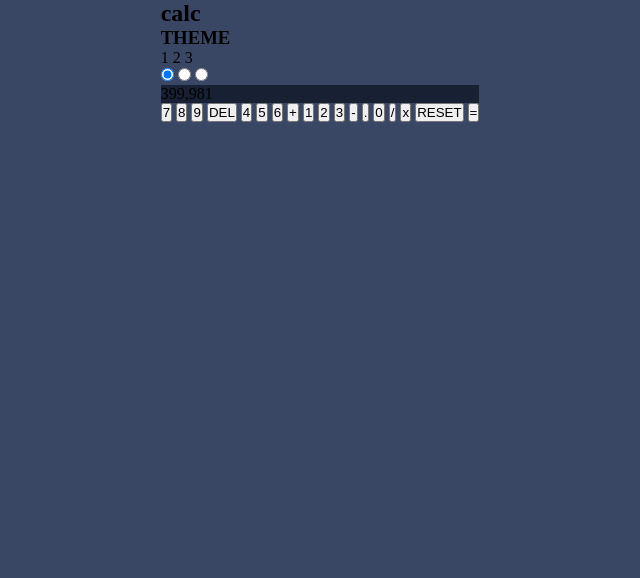
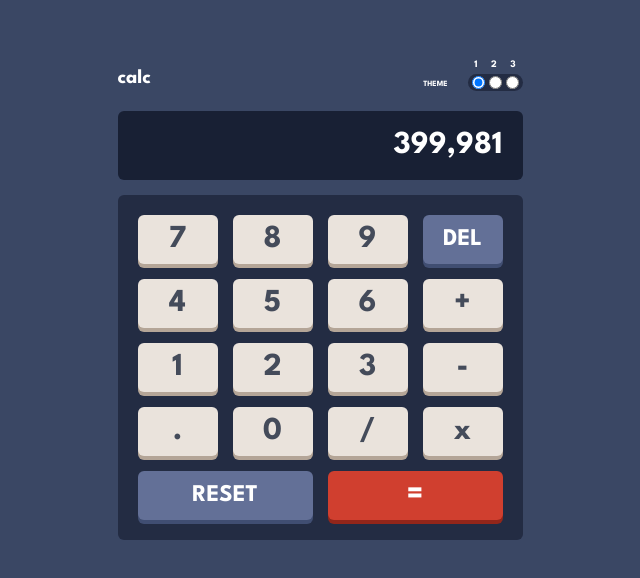
Before and after one commit to AndresMpa/calculator-app, a website: page index.html in a window 1280 px wide. Shown: the whole page, without its empty margins (320-960 px from the left). Drawn offline with Linux system fonts and the light colour scheme.

Commit message:
Update
Updating main.css

```diff
--- a/src/style/main.css
+++ b/src/style/main.css
@@ -1,3 +1,4 @@
+@import url("https://fonts.googleapis.com/css2?family=League+Spartan:wght@700&display=swap");
 :root {
   /* Default theme (dark) */
   --main-background: hsl(222, 26%, 31%);
@@ -56,6 +57,9 @@
   margin: 0%;
   padding: 0%;
   overflow-anchor: none;
+  font: 32px "League Spartan", sans-serif;
+  font-weight: 700;
+  color: var(--white-text);
 }
 
 ul,
@@ -74,8 +78,102 @@ body {
   background-color: var(--main-background);
 }
 
-.results .results--value {
+.calc {
+  display: flex;
+  margin: 60px 0px 10px;
+}
+.calc .calc--title {
+  display: flex;
+  flex-direction: column;
+  justify-content: center;
+  font-size: 20px;
+}
+.calc .calc--subtitle {
+  display: flex;
+  flex-direction: column;
+  justify-content: flex-end;
+  margin-left: auto;
+  margin-right: 20px;
+  margin-bottom: 8px;
+  font-size: 8px;
+}
+.calc .calc--switcher {
+  display: flex;
+  flex-direction: column;
+}
+.calc .calc--switcher .calc--switcher--label {
+  display: flex;
+  justify-content: space-around;
+}
+.calc .calc--switcher .calc--switcher--label > * {
+  font-size: 10px;
+  text-align: right;
+}
+.calc .calc--switcher .calc--switcher--input {
+  display: flex;
+  justify-content: space-between;
+  margin: 5px 0px;
+  padding: 2px;
+  background-color: var(--toggle-background);
+  border-radius: 15px;
+}
+.calc .calc--switcher .calc--switcher--input > *, .calc .calc--switcher .calc--switcher--input > *:focus, .calc .calc--switcher .calc--switcher--input > *:checked {
+  border: none;
+  outline: none;
+  margin: 0px 2px;
+  color: var(--toggle);
+  background-color: var(--toggle-background);
+}
+
+.numpad {
+  display: grid;
+  grid-template-columns: repeat(4, 80px);
+  grid-template-rows: repeat(4, 5fr);
+  gap: 15px;
+  padding: 20px;
+  background-color: var(--keypad-background);
+}
+.numpad > *:nth-last-child(-n+2) {
+  grid-column-end: span 2;
+  padding: 10px 0;
+}
+.numpad > *:hover {
+  cursor: pointer;
+  filter: brightness(1.15);
+}
+.numpad > *, .numpad {
+  border: none;
+  border-radius: 6px;
+}
+.numpad .numpad--button {
+  padding: 10px;
+  text-align: center;
+  color: var(--dark-text);
+  background: var(--button-key-background);
+  -webkit-box-shadow: 0px 4px 0px 0px var(--button-key-shadow);
+  box-shadow: 0px 4px 0px 0px var(--button-key-shadow);
+}
+.numpad .numpad--control {
+  font-size: 24px;
+  line-height: 20%;
+  background: var(--control-key-background);
+  -webkit-box-shadow: 0px 4px 0px 0px var(--control-key-shadow);
+  box-shadow: 0px 4px 0px 0px var(--control-key-shadow);
+}
+.numpad .numpad--eval {
+  background: var(--equal-key-background);
+  -webkit-box-shadow: 0px 4px 0px 0px var(--equal-key-shadow);
+  box-shadow: 0px 4px 0px 0px var(--equal-key-shadow);
+}
+
+.results {
+  display: flex;
+  justify-content: flex-end;
+  margin: 15px 0px;
+  padding: 20px;
+  color: var(--white-text);
   background-color: var(--screen-background);
+  border-radius: 6px;
 }
 
 /*# sourceMappingURL=main.css.map */
```
Also changed, not shown: 1 other file.
